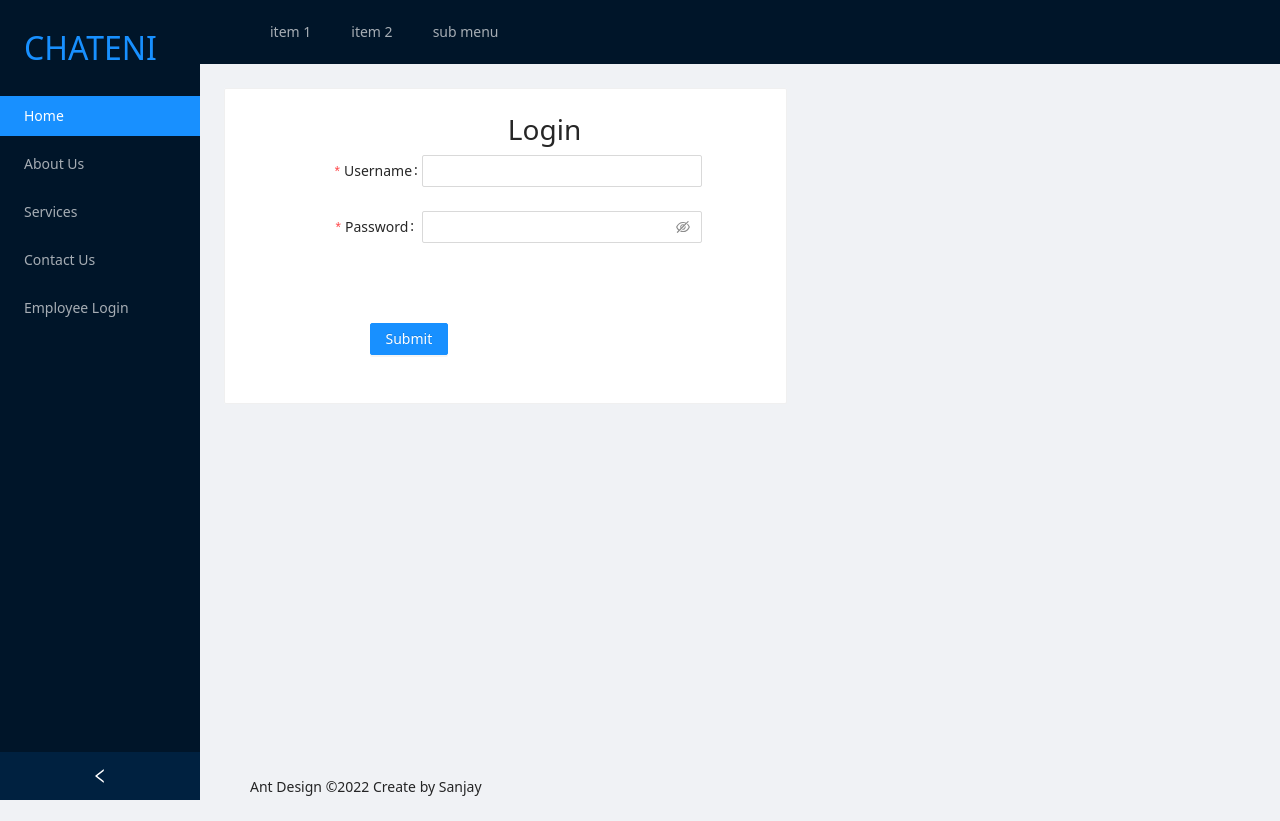
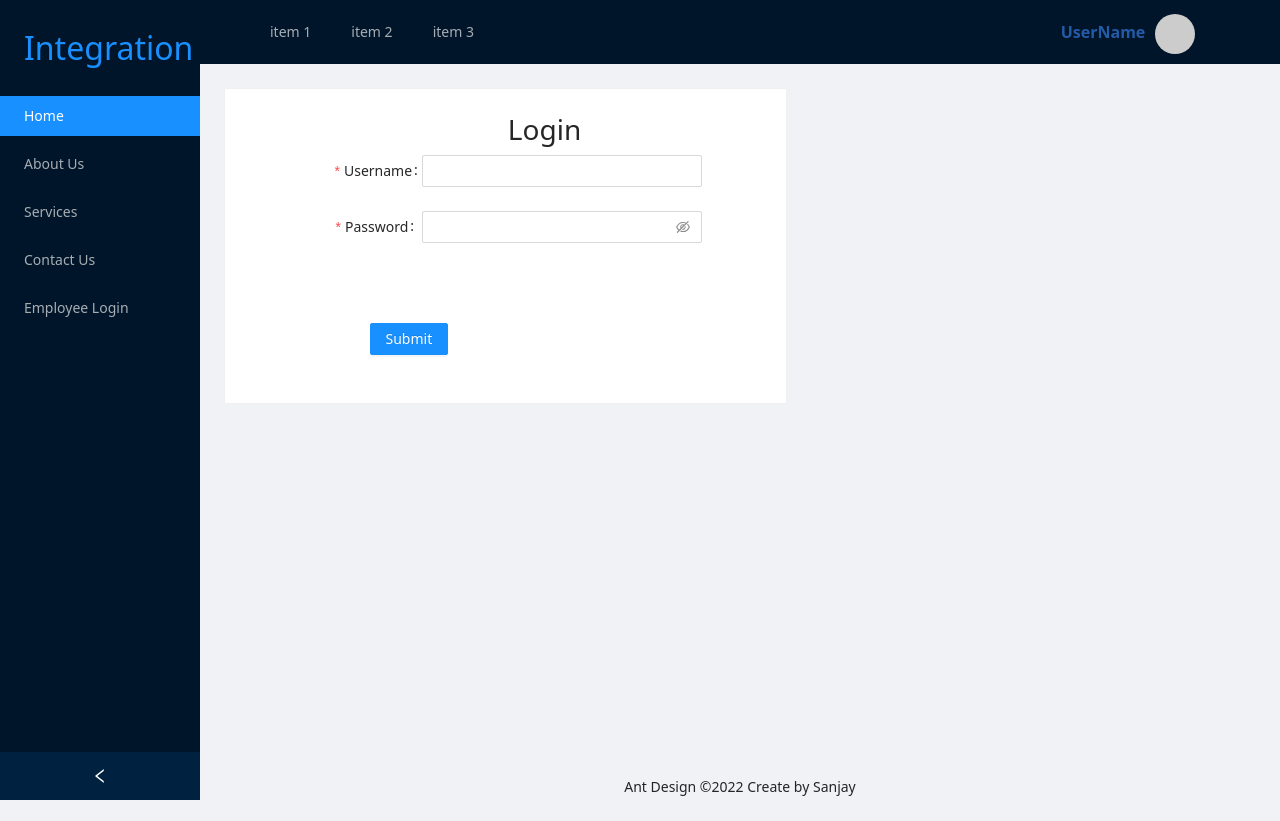
Before and after one commit to asbharti1-zz/reactscratch, a React app: page / in a window 1280 px wide. Shown: the top 821 px of the page. Built offline with nearby package versions, Linux system fonts and the light colour scheme.

Commit message:
logout pending

```diff
--- a/App.js
+++ b/App.js
@@ -1,12 +1,19 @@
 import React, { Component } from "react";
-
+import { BrowserRouter as Router, Routes, Route } from "react-router-dom";
 import AppLayout from "./src/components/layout";
-
-import "./app.css"
+import Employee from "./src/components/table";
+import "./app.css";
 class App extends Component {
   render() {
     return (
-      <AppLayout/>
+      <div className="App">
+        <Router>
+          <Routes>
+            <Route exact path="/" element={<AppLayout />} />
+            <Route path="/table" element={<Employee />} />
+          </Routes>
+        </Router>
+      </div>
     );
   }
 }
--- a/package.json
+++ b/package.json
@@ -4,7 +4,7 @@
   "description": " This is intial scratch build usilg webpack 5 and react 18 for tutorial.",
   "main": "index.js",
   "scripts": {
-    "start": "NODE_ENV='production' webpack serve",
+    "start": "webpack serve",
     "build": "webpack",
     "test": "jest"
   },
@@ -28,6 +28,8 @@
     "firebase": "^9.10.0",
     "react": "^18.2.0",
     "react-dom": "^18.2.0",
+    "react-router": "^6.4.0",
+    "react-router-dom": "^6.4.0",
     "sass": "^1.54.9"
   },
   "devDependencies": {
--- a/src/components/auth/index.js
+++ b/src/components/auth/index.js
@@ -1,29 +1,28 @@
-import { Layout,Card} from "antd";
-import { Button, Checkbox, Form, Input ,Col, Divider, Row } from 'antd';
-import React, { useState } from 'react';
-import { loginWithEmailPass ,logoutEmailUser} from "../auth/fbeauth";
+import { Layout, Card } from "antd";
+import { Button, Checkbox, Form, Input, Col, Divider, Row } from "antd";
+import React, { useState } from "react";
+import { loginWithEmailPass, logoutEmailUser } from "../auth/fbeauth";
 
-import Employee from '../table';
+import Employee from "../table";
+const FormItem = Form.Item;
 
-const {Content} = Layout;
+const { Content } = Layout;
 const Login = () => {
-  const [loggedin,setLogggedIn] = useState(false);
+  const [loggedin, setLogggedIn] = useState(false);
   const onFinish = (values) => {
-    console.log(values)
+    console.log(values);
     loginWithEmailPass(values.username, values.password);
-    console.log('Success:', values);
+    console.log("Success:", values);
     setLogggedIn(true);
   };
 
   const onFinishFailed = (errorInfo) => {
-    console.log('Failed:', errorInfo);
+    console.log("Failed:", errorInfo);
   };
 
-
   return (
-
-    <>{ !loggedin ?
-
+    <>
+      {!loggedin ? (
         <Content>
           <div>
             <Row>
@@ -31,13 +30,15 @@ const Login = () => {
                 &nbsp;
               </Col>
               <Col xs={{ span: 20, offset: 1 }} lg={{ span: 10, offset: 1 }}>
-
                 <div
-    style={{ width: "30%" ,
-    minWidth:"30em",
-    "alignContent":"left",
-    "textAlign":"left"}}>
-      <div style={{textAlign:'center'}}>
+                  style={{
+                    width: "30%",
+                    minWidth: "30em",
+                    alignContent: "left",
+                    textAlign: "left",
+                  }}
+                >
+                  <div style={{ textAlign: "center" }}>
                     <h3>Login</h3>
                   </div>
                   <Form
@@ -55,43 +56,42 @@ const Login = () => {
                     onFinishFailed={onFinishFailed}
                     autoComplete="off"
                   >
-      <Form.Item
+                    <FormItem
                       label="Username"
                       name="username"
                       rules={[
                         {
                           required: true,
-            message: 'Please input your username!',
+                          message: "Please input your username!",
                         },
                       ]}
                     >
                       <Input />
-      </Form.Item>
+                    </FormItem>
 
-      <Form.Item
+                    <FormItem
                       label="Password"
                       name="password"
                       rules={[
                         {
                           required: true,
-            message: 'Please input your password!',
+                          message: "Please input your password!",
                         },
                       ]}
                     >
                       <Input.Password />
-      </Form.Item>
+                    </FormItem>
 
-      <Form.Item
+                    <FormItem
                       name="remember"
                       valuePropName="checked"
                       wrapperCol={{
                         offset: 2,
                         span: 16,
                       }}
-      >
-      </Form.Item>
+                    ></FormItem>
 
-      <Form.Item
+                    <FormItem
                       wrapperCol={{
                         offset: 2,
                         span: 16,
@@ -100,7 +100,7 @@ const Login = () => {
                       <Button type="primary" htmlType="submit">
                         Submit
                       </Button>
-      </Form.Item>
+                    </FormItem>
                   </Form>
                 </div>
               </Col>
@@ -108,12 +108,11 @@ const Login = () => {
                 &nbsp;
               </Col>
             </Row>
-
           </div>
         </Content>
-
-    : <Employee/>
-    }
+      ) : (
+        <Employee />
+      )}
     </>
   );
 };
--- a/src/components/layout/footer/index.js
+++ b/src/components/layout/footer/index.js
@@ -1,15 +1,15 @@
-import { Layout} from "antd";
+import { Layout } from "antd";
 
-const {Footer} = Layout;
+const { Footer } = Layout;
 
 import React from "react";
 
 function AppFooter() {
   return (
     <Layout>
-        <Footer className="footer-sns">
+      <Footer className="footer-sns" style={{ textAlign: "center" }}>
         Ant Design ©2022 Create by Sanjay
-        </Footer>
+      </Footer>
     </Layout>
   );
 }
--- a/src/components/layout/header/index.js
+++ b/src/components/layout/header/index.js
@@ -1,25 +1,24 @@
-import { Layout, Menu} from "antd";
-
-const {Header} = Layout;
-
+import { Layout, Menu, PageHeader } from "antd";
+import MenuItem from "antd/lib/menu/MenuItem";
+const { Header } = Layout;
 import React from "react";
-Layout
+import ProfileMenu from "../profile";
+Layout;
 function AppHeader() {
   return (
-
-        <Header >
-            {/* <PageHeader> */}
-                <Menu theme="dark" mode="horizontal">
+    <Header>
+      <div className="row">
+        <div className="col-6">
+          <Menu theme="dark" mode="horizontal" style={{ width: "50vw" }}>
             <Menu.Item>item 1</Menu.Item>
             <Menu.Item>item 2</Menu.Item>
-                  <Menu.SubMenu title="sub menu">
             <Menu.Item>item 3</Menu.Item>
-                  </Menu.SubMenu>
           </Menu>
-                <div>
-
         </div>
-            {/* </PageHeader> */}
+        <div className="col-2" style={{ marginLeft: "300px" }}>
+          <ProfileMenu />
+        </div>
+      </div>
     </Header>
   );
 }
--- a/src/components/layout/left-slider/index.js
+++ b/src/components/layout/left-slider/index.js
@@ -1,51 +1,46 @@
-import { Layout, Menu} from "antd";
-import {getUserInfo} from "../../auth/fbeauth"
-
-const {Sider} = Layout;
-
+import { Layout, Menu } from "antd";
+import { getUserInfo } from "../../auth/fbeauth";
 import React, { useState } from "react";
-
-import "./style.css"
+import "./style.css";
+const { Sider } = Layout;
 const items = [
-    { label: 'Home', key: 'home'}, // remember to pass the key prop
-    { label: 'About Us', key: 'aboutus' },
+  { label: "Home", key: "home" }, // remember to pass the key prop
+  { label: "About Us", key: "aboutus" },
   {
-      label: 'Services',
-      key: 'submenu',
+    label: "Services",
+    key: "submenu",
     items: [
-        { label: 'Development', key: 'appdev' },
-        { label: 'Data Analysis', key: 'analys' },
-        { label: 'Consultation', key: 'consult' }]
+      { label: "Development", key: "appdev" },
+      { label: "Data Analysis", key: "analys" },
+      { label: "Consultation", key: "consult" },
+    ],
   },
-    { label: 'Contact Us', key: 'contact' },
-    { label: 'Employee Login', key: 'login' }
+  { label: "Contact Us", key: "contact" },
+  { label: "Employee Login", key: "login" },
 ];
-  const handleMenuClickEvent =(event) =>{
-    console.log(event);
-  }
 
 const usr = getUserInfo();
 
- const handleCollablse =(value) =>{
-    console.log(value);
-    //setCollapsed(value);
- }
 function LeftSlider() {
   const [collapsed, setCollapsed] = useState(false);
-  console.log("User in Slider",usr);
+  console.log("User in Slider", usr);
   return (
-    <Sider collapsible
-    collapsed={collapsed} onCollapse={(value) => setCollapsed(value)}
+    <Sider
+      collapsible
+      collapsed={collapsed}
+      onCollapse={(value) => setCollapsed(value)}
       style={{
-      overflow: 'auto',
-      height: '100vh',
-    }}>
-        <div className="logo"> CHATENI </div>
-        <Menu theme="dark"
-            mode="inline" items={items}
-            defaultSelectedKeys={['home']}>
-
-        </Menu>
+        overflow: "auto",
+        height: "100vh",
+      }}
+    >
+      <div className="logo"> Integration </div>
+      <Menu
+        theme="dark"
+        mode="inline"
+        items={items}
+        defaultSelectedKeys={["home"]}
+      ></Menu>
     </Sider>
   );
 }
--- /dev/null
+++ b/src/components/layout/profile/index.js
@@ -0,0 +1,31 @@
+import React from "react";
+import { Link } from "react-router-dom";
+import { Popover, Avatar } from "antd";
+import { loginWithEmailPass, logoutEmailUser } from "../../auth/fbeauth";
+
+const ProfileMenu = () => {
+  const handleLogout = (event) => {
+    event.preventDefault();
+    console.log("logging out 00");
+    logoutEmailUser();
+  };
+  const content = (
+    <Link to="/" onClick={handleLogout}>
+      Logout
+    </Link>
+  );
+  return (
+    <div style={{ float: "right", color: "#235BA8" }}>
+      <Popover placement="topRight" content={content} trigger="click">
+        <b style={{ marginRight: "10px" }}>
+          {/* {firstName} {lastName} */} UserName
+        </b>
+        <Avatar size="large" style={{ color: "#235BA8" }}>
+          {/* {firstName.charAt(0)}
+          {lastName.charAt(0)} */}
+        </Avatar>
+      </Popover>
+    </div>
+  );
+};
+export default ProfileMenu;
```
Also changed, not shown: src/components/auth/fbeauth.js (+13 -17 lines). Lines whose indentation alone changed are shown as unchanged.
